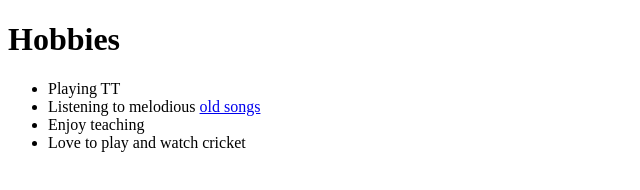
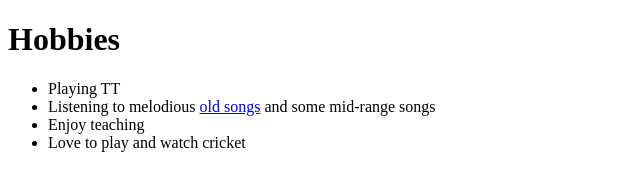
Before and after one commit to rgoel624/My-Resume, a plain HTML site: page hobbies.html in a window 1280 px wide. Shown: the whole page, without its empty margins (0-640 px from the left). Drawn offline with Linux system fonts and the light colour scheme.

Commit message:
Update hobbies.html

```diff
--- a/hobbies.html
+++ b/hobbies.html
@@ -8,7 +8,7 @@
     <h1>Hobbies</h1>
     <ul>
         <li>Playing TT</li>
-        <li>Listening to melodious <a href="https://open.spotify.com/playlist/0FKoqrvkWyYgb5S8s7kPbr">old songs</a></li>
+        <li>Listening to melodious <a href="https://open.spotify.com/playlist/0FKoqrvkWyYgb5S8s7kPbr">old songs</a> and some <a href:"https://open.spotify.com/playlist/5ynYCDimuKlEPBpAOomW59>mid-range songs</a></li>
         <li>Enjoy teaching</li>
         <li>Love to play and watch cricket</li>
     </ul>
```
